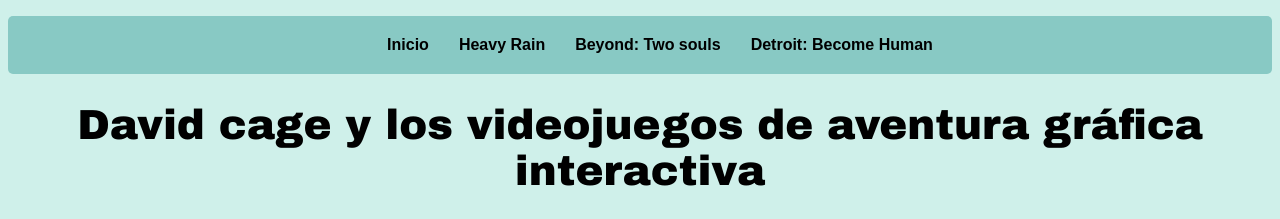
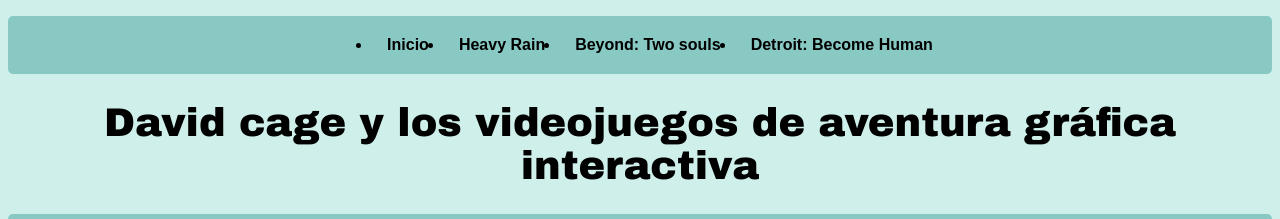
Before and after one commit to renatavelasco/tp-final-Velasco-Leiva-Renata-4C, a plain HTML site: page index.html in a window 1280 px wide. Shown: the top 219 px of the page. Drawn offline with Linux system fonts and the light colour scheme.

Commit message:
version final

```diff
--- a/styles.css
+++ b/styles.css
@@ -8,7 +8,6 @@
 }
 
 #menu li {
-    list-style: none;
     padding: 10px;
     cursor: pointer;
 }
@@ -27,6 +26,7 @@
 }
 
 footer {
+    background-color:#20666B
     text-align: center;
     padding: 10px;
 
@@ -51,7 +51,7 @@ body {
 h1 {
     text-align: center;
     color: black;
-    font-size: 42px;
+    font-size: 40px;
     font-weight: bold;
     font-family: 'Arial Black', sans-serif;
 }
```
